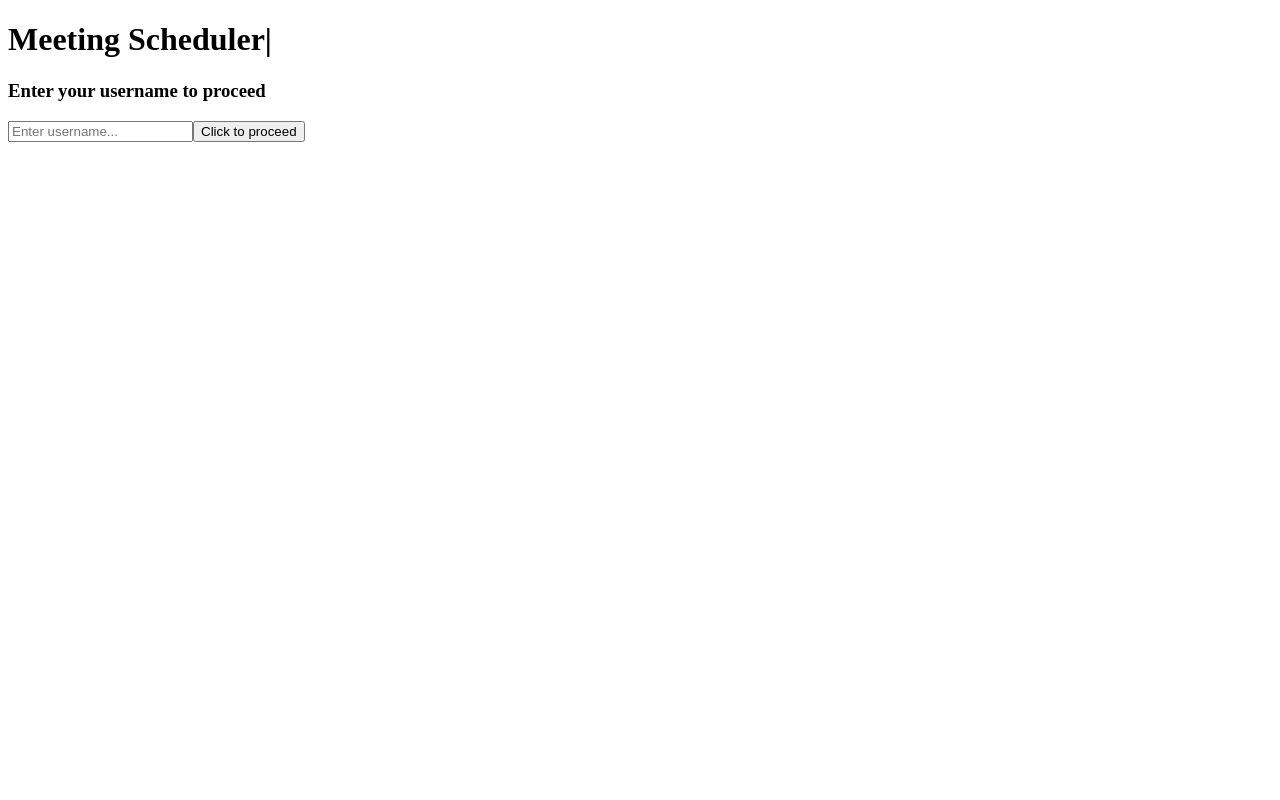
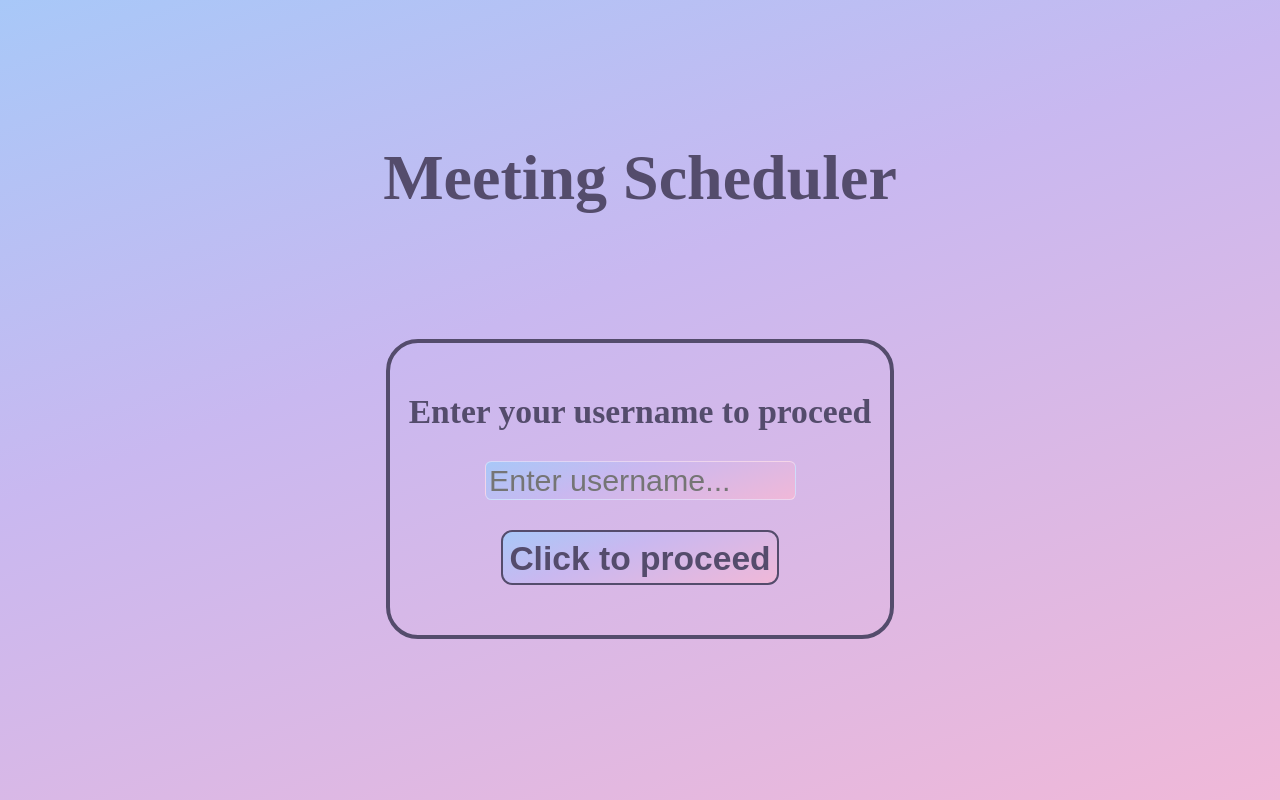
Before and after one commit to jevavarshini54-beep/Meet_Scheduler, a React (Create React App) app: page / in a window 1280 px wide. Built offline with nearby package versions, Linux system fonts and the light colour scheme.

Commit message:
Added styles to login page

```diff
--- a/src/App.jsx
+++ b/src/App.jsx
@@ -4,7 +4,6 @@ import Login from './pages/Login';
 import Home from './pages/Home';
 import Space from './pages/Space';
 import MyMeetings from './pages/MyMeetings';
-
 
 function App() {
 
@@ -13,6 +12,7 @@ function App() {
     <BrowserRouter>
       <Routes>
         <Route path="/" element={<Login setCurrentUser={setCurrentUser} />}></Route>
+        <Route path="/home" element={<Home currentUser={currentUser} setCurrentUser={setCurrentUser} />}></Route>
       </Routes>
     </BrowserRouter>
   );
--- a/src/pages/Home.jsx
+++ b/src/pages/Home.jsx
@@ -0,0 +1,12 @@
+import React, { useState, useEffect } from 'react';
+import { useNavigate } from 'react-router-dom';
+import { motion } from 'framer-motion';
+import axios from 'axios';
+
+function Home() {
+  return(
+    <h1>Home</h1>
+  );
+}
+
+export default Home;
--- /dev/null
+++ b/src/pages/Login.css
@@ -0,0 +1,67 @@
+.container {
+  background: linear-gradient(160deg, #a8c8f8 0%, #c9b8f0 40%, #f0b8d8 100%);
+	display: flex;
+	justify-content: center;
+	align-items: center;
+	flex-direction: column;
+	min-height: 100vh;
+	gap: 9rem;
+}
+
+* {
+	margin: 0;
+	flex: 0;
+}
+
+.title {
+	color: #544c6c;
+	font-size: 4rem;
+}
+
+.login_box {
+	border-radius: 2rem;
+	border: 4px solid #544c6c;
+	display: flex;
+	flex-direction: column;
+	align-items: center;
+	justify-content: center;
+	gap: 1.9rem;
+
+	padding-top: 3.1rem;
+	padding-bottom: 3.1rem;
+	padding-left: 1.2rem;
+	padding-right: 1.2rem;
+}
+
+.login_box h3{
+	font-size: 2.1rem;
+	color: #544c6c;
+}
+
+.name{
+	padding-left: 3px;
+	background: linear-gradient(160deg, #a8c8f8 0%, #c9b8f0 40%, #f0b8d8 100%);
+	backdrop-filter: blur(10px);
+	border: 1px solid rgba(255,255,255,0.4);
+	border-radius: 0.4rem;
+	font-size: 1.9rem;
+	color: #544c6c;
+	width: 19rem;
+}
+
+.login_box button{
+	background: linear-gradient(160deg, #a8c8f8 0%, #c9b8f0 40%, #f0b8d8 100%);
+	color: #544c6c;
+	border: 2px solid #544c6c;
+	border-radius: 0.7rem;
+	padding-top: 0.5rem;
+	font-size: 1.5rem;
+	font-weight: 500;
+	padding-bottom: 0.3rem;
+	cursor: pointer;
+}
+
+.invalid_name{
+	color: #544c6c;
+	font-size: 1.2rem;
+}
--- a/src/pages/Login.jsx
+++ b/src/pages/Login.jsx
@@ -2,6 +2,7 @@ import React, { useEffect, useState } from 'react';
 import { useNavigate } from 'react-router-dom';
 import axios from 'axios';
 import { motion } from 'framer-motion'
+import './Login.css';
 
 function Login({setCurrentUser}){
 
@@ -50,17 +51,17 @@ function Login({setCurrentUser}){
 	}
 
 	return(
-		<div>
-			<h1 className='title'>{dispText}<span>|</span></h1>
+		<div className='container'>
+			<h1 className='title'>{dispText}</h1>
 			{showForm && (
-				<motion.div initial={{opacity: 0, y: 40, scale: 0.95}}
-					animate={{opacity: 1, y:0, scale: 1}} transition={{ease: "easeInOut", duration: 2}}>
+				<motion.div className='login_box' initial={{opacity: 0, y: 40, scale: 0.95}}
+					animate={{opacity: 1, y: -20, scale: 1}} transition={{ease: "easeInOut", duration: 2}}>
 					<h3>Enter your username to proceed</h3>
-					<input type="text" placeholder='Enter username...' value={username}
+					<input type="text" placeholder='Enter username...' value={username} className='name'
 						onKeyDown={(e) => e.key === 'Enter' && handleLogin()} onChange={(e) => setUsername(e.target.value)} />
-					<button onClick={handleLogin}>Click to proceed</button>
+					<motion.button onClick={handleLogin} whileHover={{scale: 1.08, y: -3}} whileTap={{scale: 0.95}}><h3>Click to proceed</h3></motion.button>
 
-					{message && <p>{message}</p>}
+					{message && <p className='invalid_name'>{message}</p>}
 				</motion.div>
 			)}
 		</div>
```
